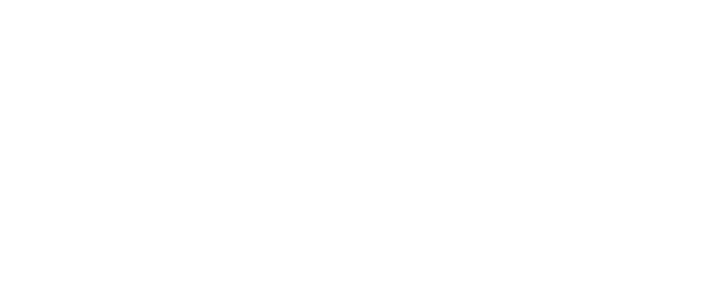
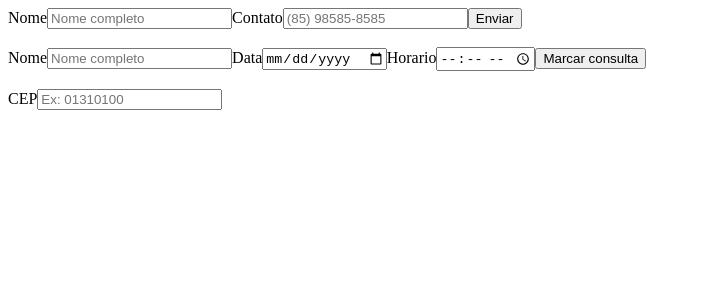
Before and after one commit to Pedropaulo-97/estudos-react, a React (Create React App) app: page / in a window 1280 px wide. Shown: the top 300 px of the page, without its empty margins (0-701 px from the left). Built offline with nearby package versions, Linux system fonts and the light colour scheme.

Commit message:
topico 4 - componentes organizados em arquivos separados

```diff
--- a/src/Agendamentos.jsx
+++ b/src/Agendamentos.jsx
@@ -24,20 +24,28 @@ function AgendamentoConsulta() {
 
   return (
     <form onSubmit={handleSubmit}>
+      <label htmlFor="nome">Nome</label>
       <input
+        id="nome"
         name="nome"
         value={consulta.nome}
         onChange={handleChange}
         placeholder="Nome completo"
       />
+
+      <label htmlFor="data">Data</label>
       <input
+        id="data"
         type="date"
         name="data"
         value={consulta.data}
         onChange={handleChange}
         placeholder="Data da consulta"
       />
+
+      <label htmlFor="horario">Horario</label>
       <input
+        id="horario"
         type='time'
         name="horario"
         value={consulta.horario}
@@ -50,14 +58,4 @@ function AgendamentoConsulta() {
 }
 
 
-
-function App() {
-  return (
-    <div>
-      <AgendamentoConsulta />
-    </div>
-  )
-};
-
-
-export default App;
+export default AgendamentoConsulta
--- a/src/App.js
+++ b/src/App.js
@@ -1,27 +1,14 @@
-import { useEffect, useState } from 'react'
+import FormContato from "./FormContato"
+import AgendamentoConsulta from "./Agendamentos"
+import BuscaCep from "./BuscaCep"
 
-function BuscaCep() {
-  const [cep, setCep] = useState(8)
-  const [buscando, setBuscando] = useState(true)
-
-
-  useEffect(() => {
-
-    fetch('https://viacep.com.br/ws/${cep}/json/')
-      .then(res => res.json())
-      .then(data => {
-        setCep(data)
-        setBuscando(false)
-      })
-  }, [])
-
-    if (buscando) return <p>Buscando cep</p>
-}
 
 function App() {
   return (
     <div>
-
+        <FormContato/><br></br>
+        <AgendamentoConsulta/><br></br>
+        <BuscaCep/>
     </div>
   )
 };
--- /dev/null
+++ b/src/BuscaCep.jsx
@@ -0,0 +1,45 @@
+import { useEffect, useState } from 'react'
+
+function BuscaCep() {
+  const [cep, setCep] = useState('')
+  const [endereco, setEndereco] = useState(null)
+  const [buscando, setBuscando] = useState(false)
+
+  useEffect(() => {
+    if (cep.length === 8) {
+      setBuscando(true)
+      fetch(`https://viacep.com.br/ws/${cep}/json/`)
+        .then(res => res.json())
+        .then(data => {
+          setEndereco(data)
+          setBuscando(false)
+        })
+    }
+  }, [cep])
+
+  return (
+    <div>
+      <label htmlFor="cep">CEP</label>
+      <input
+        id="cep"
+        name="cep"
+        value={cep}
+        onChange={(e) => setCep(e.target.value)}
+        placeholder="Ex: 01310100"
+      />
+
+      {buscando && <p>Buscando...</p>}
+
+      {endereco && (
+        <div>
+          <p>{endereco.logradouro}</p>
+          <p>{endereco.bairro}</p>
+          <p>{endereco.localidade}</p>
+        </div>
+      )}
+    </div>
+  )
+}
+
+
+export default BuscaCep
--- a/src/Cadastros.jsx
+++ b/src/FormContato.jsx
@@ -4,7 +4,7 @@ import { useState } from 'react'
 function FormContato() {
   const [contato, setContato] = useState({
     nome: '',
-    contato: ''
+    telefone: ''
   })
 
   function handleChange(e) {
@@ -13,27 +13,32 @@ function FormContato() {
 
   function handleSubmit(e) {
     e.preventDefault()
-    if (!contato.nome || !contato.contato) {
+    if (!contato.nome || !contato.telefone) {
       alert('Preencha todos os campos!')
       return
     }
     console.log('Contato agendado:', contato)
-    setContato({ nome: "", contato: "" })
+    setContato({ nome: "", telefone: "" })
   }
 
   return (
     <form onSubmit={handleSubmit}>
+      <label htmlFor="nome">Nome</label>
       <input
+        id="nome"
         name="nome"
         value={contato.nome}
         onChange={handleChange}
-        placeholder="Seu nome"
+        placeholder="Nome completo"
       />
+
+      <label htmlFor="telefone">Contato</label>
       <input
-        name="contato"
-        value={contato.contato}
+        id="telefone"
+        name="telefone"
+        value={contato.telefone}
         onChange={handleChange}
-        placeholder="Seu contato"
+        placeholder="(85) 98585-8585"
       />
       <button type="submit">Enviar</button>
     </form>
@@ -41,13 +46,4 @@ function FormContato() {
 }
 
 
-function App() {
-  return (
-    <div>
-      <FormContato />
-    </div>
-  )
-};
-
-
-export default App;
+export default FormContato
```
